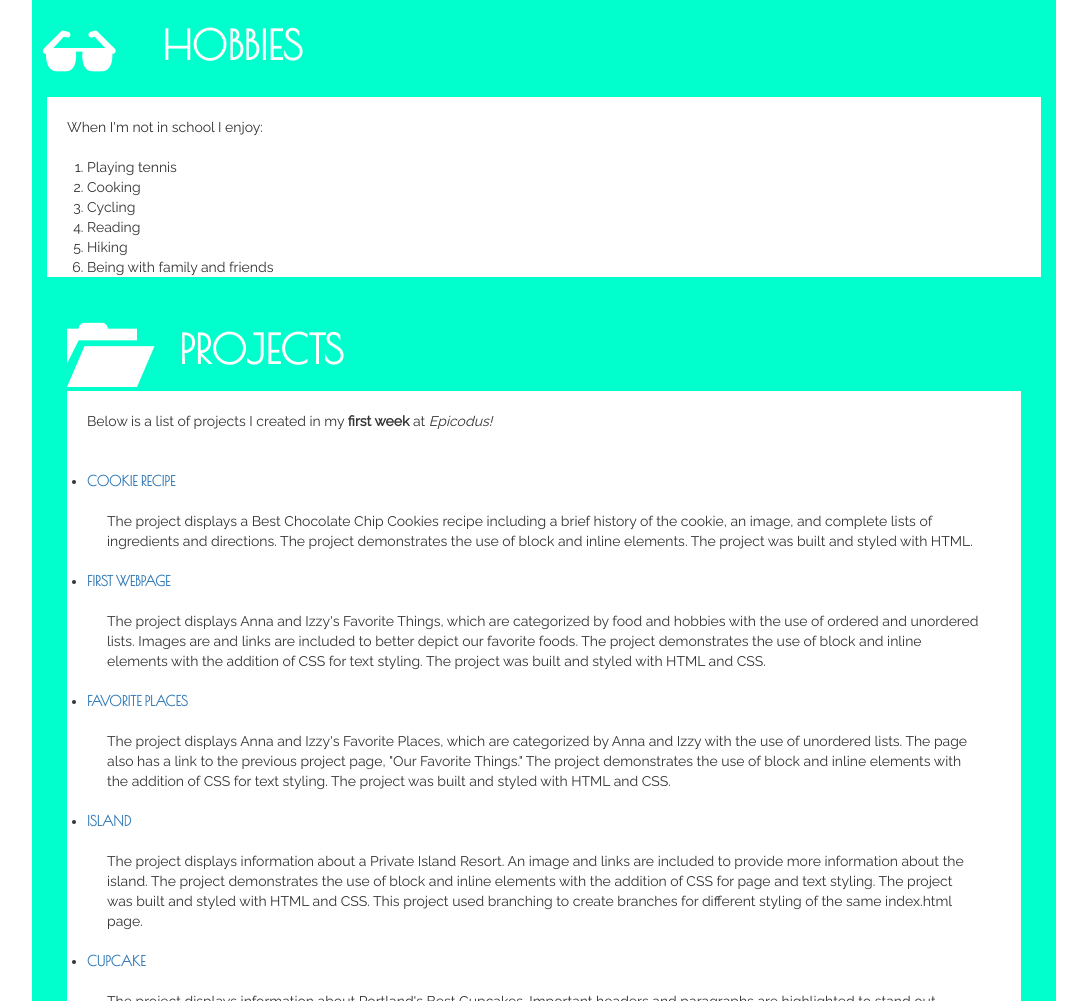
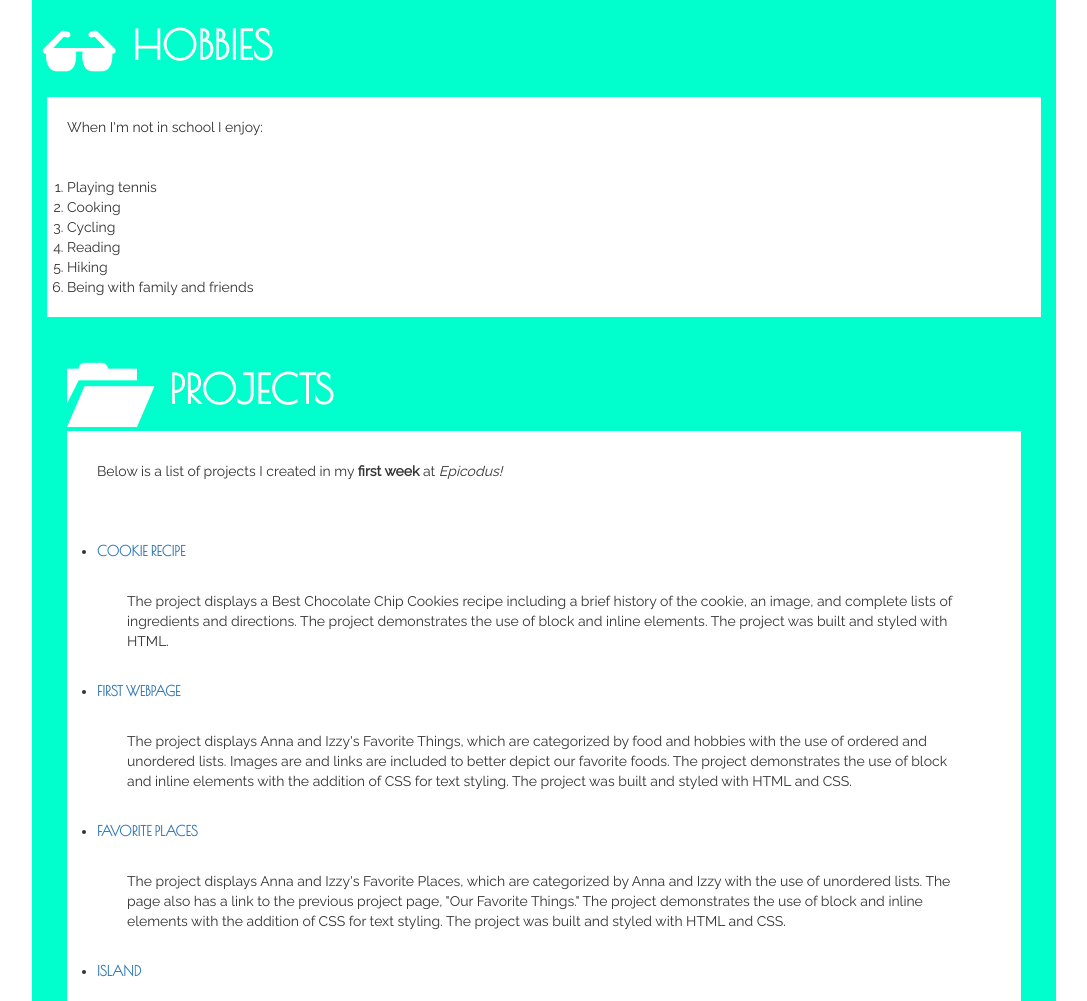
Before and after one commit to annarbecker/annarbecker.github.io, a plain HTML site: page index.html in a window 1280 px wide. Shown: the part 959-1960 px from the top of the page, without its empty margins (96-1183 px from the left). Drawn offline with nearby package versions, Linux system fonts and the light colour scheme.

Commit message:
Update page format.

```diff
--- a/css/style.css
+++ b/css/style.css
@@ -82,9 +82,12 @@ h3, a{
   font-family: 'Poiret One', cursive;
 }
 
+#projectlist.col-sm-2 {
+  padding-left: 40px;
+}
+
 .col-sm-1 {
-   margin-right: 30px;
-   padding-top: 10px;
+  padding-top: 10px;
  }
 
 #projectlist {
@@ -97,6 +100,7 @@ h3, a{
 #projectlist h3{
   color: white;
   font-family: 'Poiret One', cursive;
+  padding-left: 20px;
 }
 
 a:hover {
@@ -104,9 +108,14 @@ a:hover {
   color: #00cca3;
 }
 
-#projectlist p, ul {
+#projectlist p {
   margin: 0px;
-  padding: 20px;
+  padding: 30px;
+}
+
+#projectlist ul {
+  margin: 0px;
+  padding: 30px;
 }
 
 /************ About Me *************/
@@ -143,6 +152,13 @@ a:hover {
 }
 
 #hobbies p {
+  background-color: white;
+  padding: 20px;
   margin: 0px;
+}
+
+#hobbies ol {
+  background-color: white;
   padding: 20px;
+  margin: 0px;
 }
```
